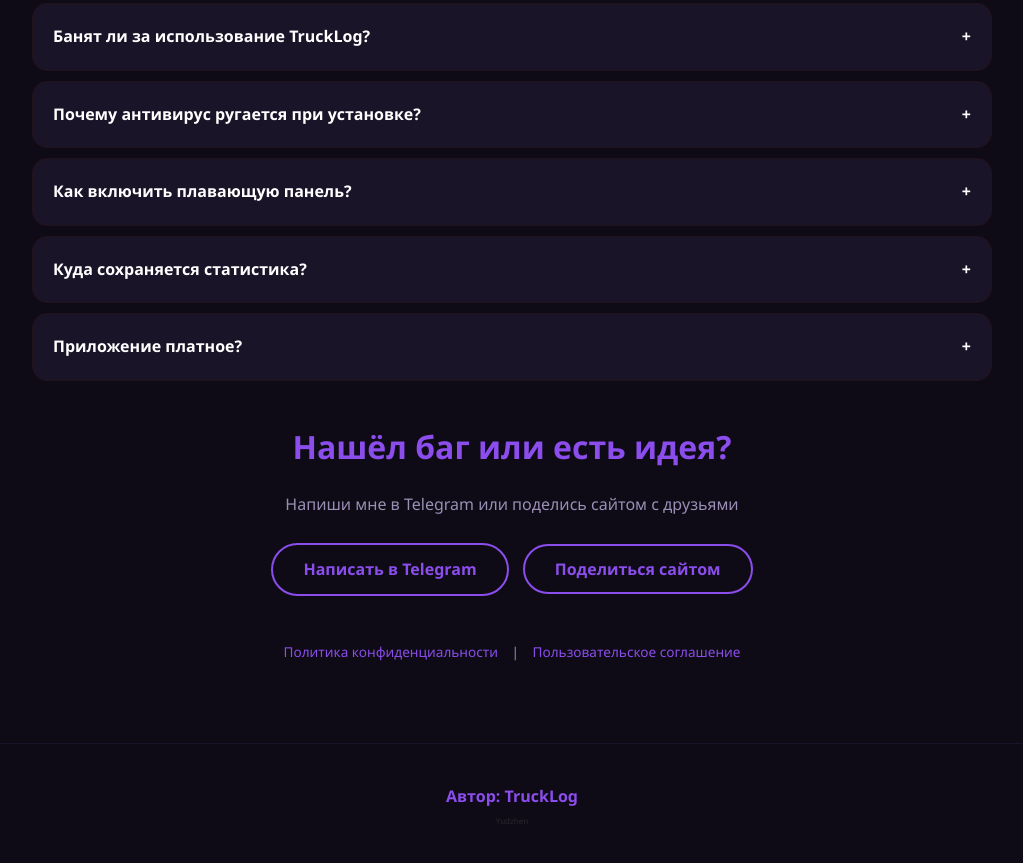
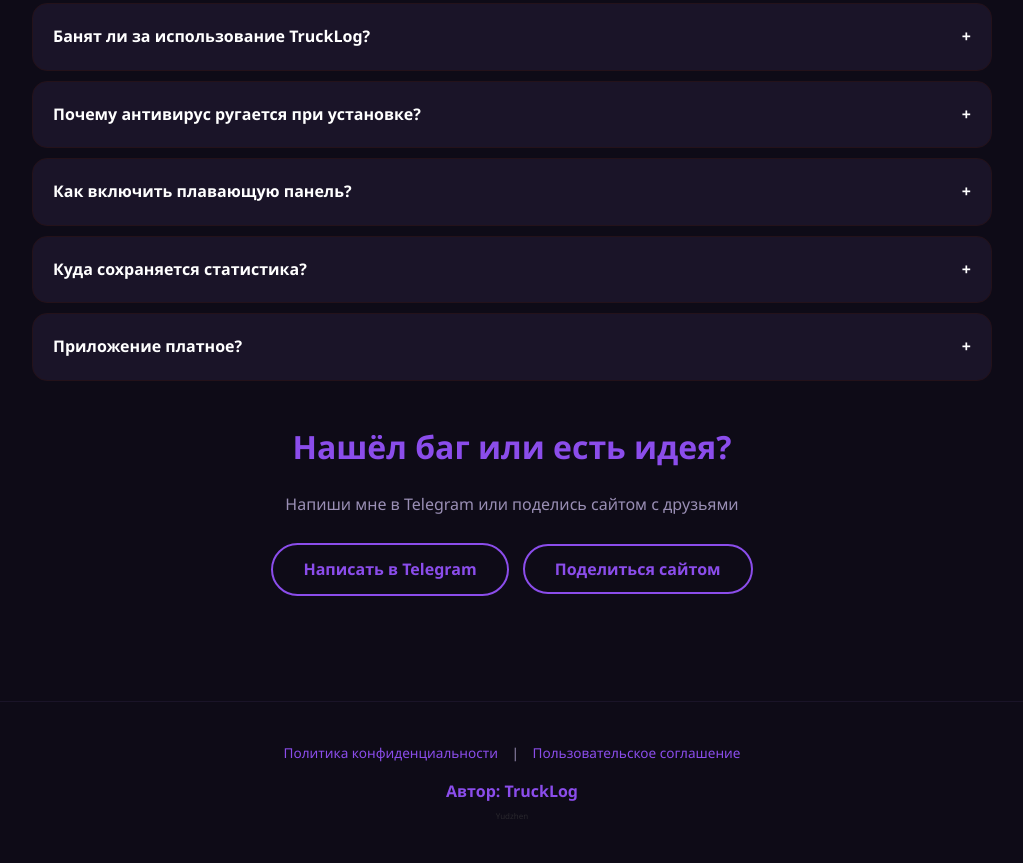
Before and after one commit to mgenya269/TruckLog, a plain HTML site: page index.html in a window 1280 px wide. Shown: the part 4381-5244 px from the top of the page, without its empty margins (128-1151 px from the left). Drawn offline with Linux system fonts and the light colour scheme.

Commit message:
Update index.html

```diff
--- a/index.html
+++ b/index.html
@@ -246,24 +246,7 @@
         .btn-contact:hover { background: #8B4DEB; color: white; }
         .btn-contact:active { transform: scale(0.95); }
 
-        /* --- ЮРИДИЧЕСКИЕ ССЫЛКИ --- */
-        .legal-links {
-            text-align: center;
-            margin-top: 40px;
-            margin-bottom: 20px;
-            font-size: 0.85rem;
-            color: #9A8FB5;
-        }
-        .legal-links a {
-            color: #8B4DEB;
-            text-decoration: none;
-            cursor: pointer;
-            margin: 0 10px;
-            transition: color 0.3s;
-        }
-        .legal-links a:hover { color: #FFF; text-decoration: underline; }
-
-        /* --- ПОДВАЛ --- */
+        /* --- ЮРИДИЧЕСКИЕ ССЫЛКИ В ПОДВАЛЕ --- */
         footer {
             text-align: center;
             padding: 40px;
@@ -271,6 +254,19 @@
             border-top: 1px solid #1A1428;
             margin-top: 40px;
         }
+        .footer-links {
+            margin-bottom: 15px;
+            font-size: 0.85rem;
+        }
+        .footer-links a {
+            color: #8B4DEB;
+            text-decoration: none;
+            cursor: pointer;
+            margin: 0 10px;
+            transition: color 0.3s;
+        }
+        .footer-links a:hover { color: #FFF; text-decoration: underline; }
+
         .footer-author {
             color: #8B4DEB;
             font-weight: bold;
@@ -499,16 +495,14 @@
             <button class="btn-contact" onclick="shareSite()">Поделиться сайтом</button>
         </div>
 
-        <!-- 11.5 ЮРИДИЧЕСКИЕ ССЫЛКИ -->
-        <div class="legal-links">
-            <a href="privacy.html">Политика конфиденциальности</a> |
-            <a href="terms.html">Пользовательское соглашение</a>
-        </div>
-
     </div>
 
     <!-- 12. ПОДВАЛ -->
     <footer>
+        <div class="footer-links">
+            <a href="privacy.html">Политика конфиденциальности</a> |
+            <a href="terms.html">Пользовательское соглашение</a>
+        </div>
         <p class="footer-author">Автор: TruckLog</p>
         <p class="footer-small">Yudzhen</p>
     </footer>
```
